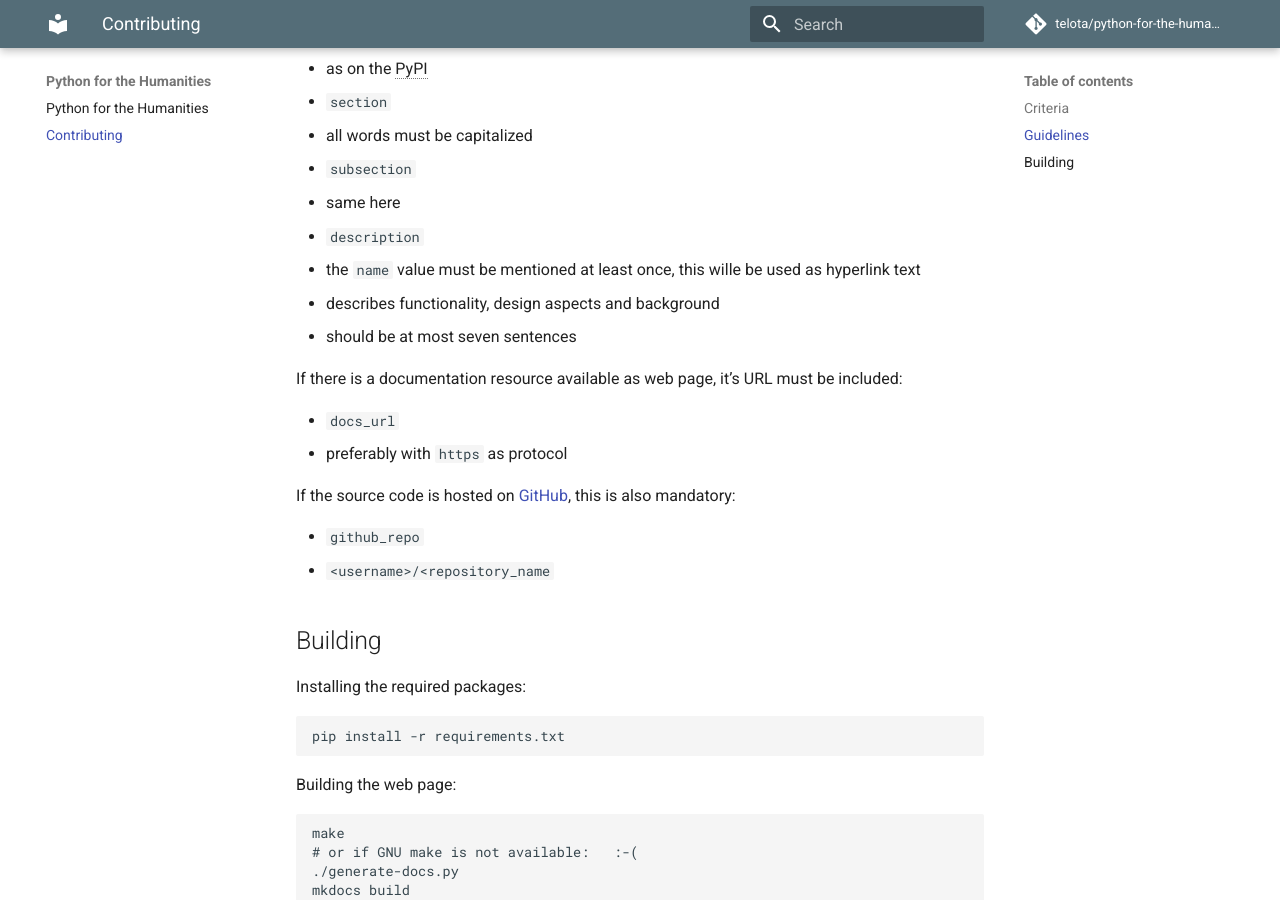
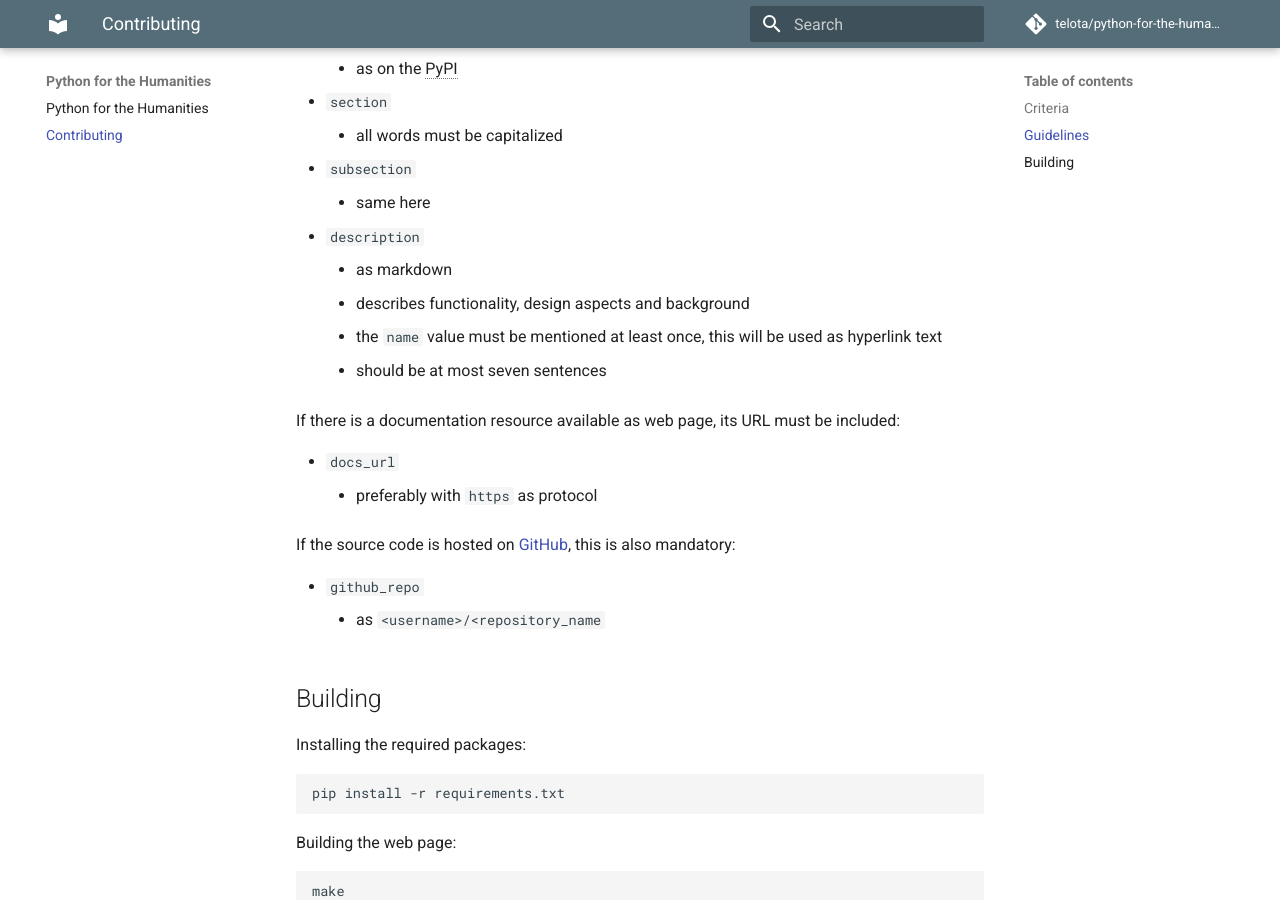
Before and after one commit to telota/python-for-the-humanities, an MkDocs documentation site: the page built from docs/contributing.md, in a window 1280 px wide and 900 px high, scrolled down 426 px. Built offline with MkDocs 1.6.1 and Material for MkDocs 9.7.7, drawn with Linux system fonts in a browser that asks for light colours; comment, search, counter and statistics services are not loaded.

Commit message:
Fixes nested lists

```diff
--- a/docs/contributing.md
+++ b/docs/contributing.md
@@ -13,29 +13,30 @@ object that is located in the `items` directory. The following fields must be
 provided:
 
 - `name`
-  - as on the PyPI
+    - as on the PyPI
 - `section`
-  - all words must be capitalized
+    - all words must be capitalized
 - `subsection`
-  - same here
+    - same here
 - `description`
-  - the `name` value must be mentioned at least once, this wille be used as
-    hyperlink text
-  - describes functionality, design aspects and background
-  - should be at most seven sentences
+    - as markdown
+    - describes functionality, design aspects and background
+    - the `name` value must be mentioned at least once, this will be used as
+      hyperlink text
+    - should be at most seven sentences
 
 
-If there is a documentation resource available as web page, it's URL must
+If there is a documentation resource available as web page, its URL must
 be included:
 
 - `docs_url`
-  - preferably with `https` as protocol
+    - preferably with `https` as protocol
 
 If the source code is hosted on [GitHub](https://github.com), this is also
 mandatory:
 
 - `github_repo`
-  - `<username>/<repository_name`
+    - as `<username>/<repository_name`
 
 
 ## Building
```
